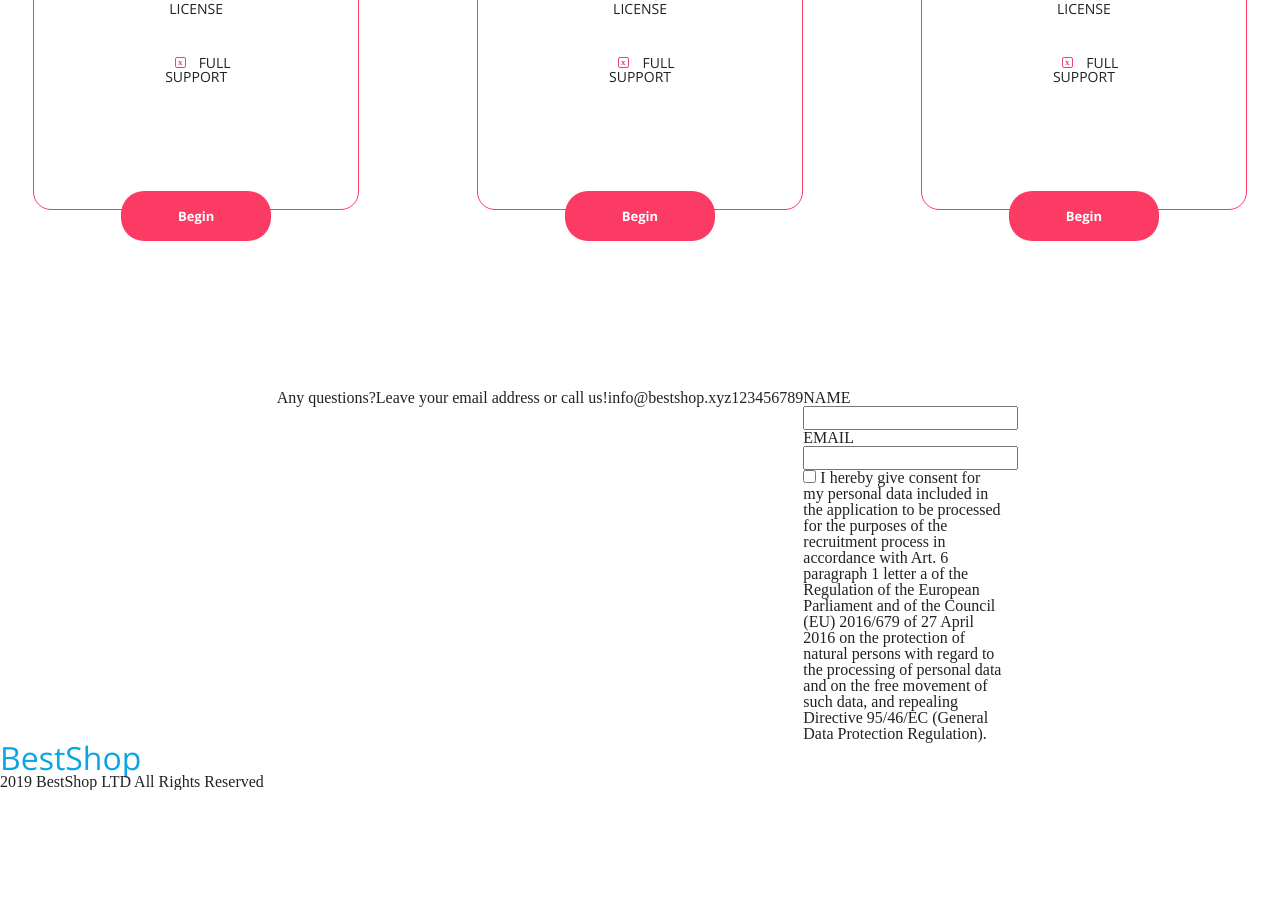
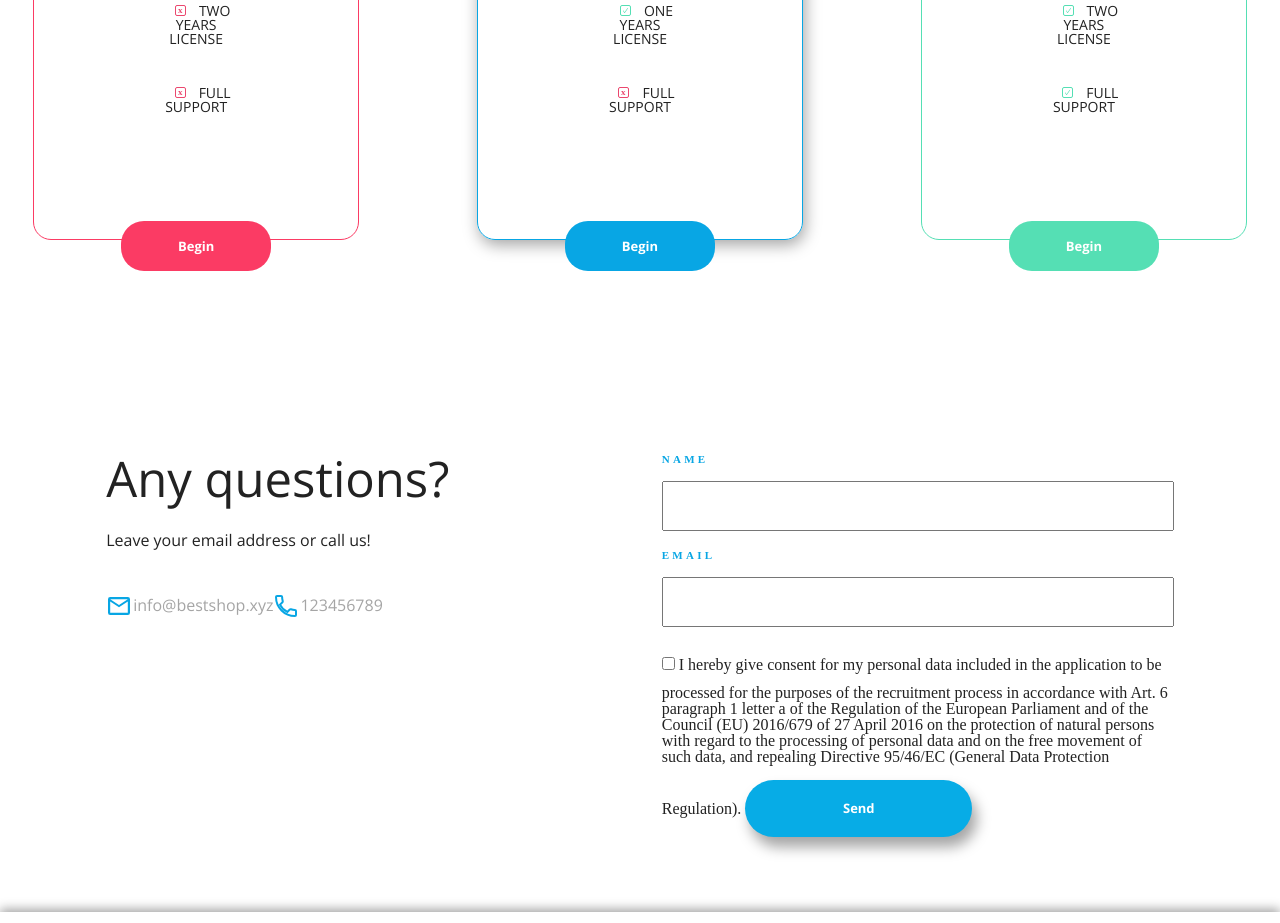
Before and after one commit to ArekMx/One-Page-BestShop, a plain HTML site: page index.html in a window 1280 px wide. Shown: the part 3147-4070 px from the top of the page. Before the commit the page ends 3937 px from the top, so only its background shows below. Drawn offline with nearby package versions, Linux system fonts and the light colour scheme.

Commit message:
All HTML structure and 90% css

```diff
--- a/CSS/style.css
+++ b/CSS/style.css
@@ -342,7 +342,7 @@ span {
 }
 
 .package-offers {
-    padding-bottom: 180px;
+    margin-bottom: 180px;
 }
 
 
@@ -365,7 +365,7 @@ span {
     text-align: center;
     border: 1px solid var(--color-redish);
     border-radius: 18px;
-    margin: 0 59px 0 59px;
+    margin: 30px 59px 30px 59px;
 }
 
 
@@ -394,6 +394,8 @@ span {
     padding: 20px;
 }
 
+
+/* IMAGES TO PACKEGES */
 .package-info__list li::before {
     content: url("../assets/Ckechmark-1.svg");
     padding: 13px;
@@ -406,8 +408,55 @@ span {
 
 .package-info__list li:nth-of-type(4)::before {
     content: url("../assets/Close.svg");
-    padding: 13px;
 }
+
+.package:nth-of-type(2) li:nth-of-type(4)::before {
+    content: url("../assets/Ckechmark-1.svg");
+}
+
+.package:last-of-type li:nth-of-type(4)::before {
+    content: url("../assets/Ckechmark-1.svg");
+}
+
+.package:last-of-type li:last-of-type::before {
+    content: url("../assets/Ckechmark-1.svg");
+}
+
+
+/* STYLING PACKEGES  */
+
+/* RED */
+
+.package:nth-of-type(2) {
+    border-color: var(--color-praimary);
+    box-shadow: 2px 5px 16px var(--color-gray);
+}
+
+.package:nth-of-type(2) .package_button {
+    background-color: var(--color-praimary);
+}
+
+.package:nth-of-type(2) .package-dollar  {
+    color: var(--color-praimary);
+}
+
+
+
+/* GREEN */
+
+.package:last-of-type {
+    border-color: var(--color-green);
+}
+
+.package:last-of-type .package_button {
+    background-color: var(--color-green);
+}
+
+.package:last-of-type .package-dollar  {
+    color: var(--color-green);
+}
+
+/*...*/
 
 .package_button {
     display: inline-block;
@@ -429,21 +478,92 @@ span {
 
 /* CLIENT QUESTIONS TO COMPANY */
 
+.contact {
+    margin-bottom: 60px;
+}
 
-.contact-info {
+.contact .container {
     display: flex;
-    justify-content: center;
+    justify-content: space-around;
+}
+
+/* QUESTION */
+
+.contact-info__question {
+    font-size: 49px;
+    font-family: var(--font-Open-Sans);
+    line-height: 57px;
+}
+
+.contact-info__text {
+    font-size: 16px;
+    font-family: var(--font-Open-Sans);
+    line-height: 22px;
+    padding-top: 22px;
+    padding-bottom: 42px;
+}
+
+.contact-info__email-number {
+    font-family: var(--font-Open-Sans);
+    font-size: 16px;
+    line-height: 22px;
+    color: var(--color-gray);
+}
+
+/* FORM */
+
+.form {
+    width: 40%;
+}
+
+form {
+    display: inline-block;
+}
+
+input {
+    margin: 15px 0 15px 0;
+}
+
+form input[type="text"] {
+    width: 100%;
+    height: 50px;
+}
+
+form input[type="submit"] {
+    width: 227px;
+    height: 57px;
+    box-shadow: 5px 10px 14px var(--color-gray);
+    border: none;
+    border-radius: 35px;
+    background-color: var(--color-praimary-shadow);
+    font-size: 13px;
+    font-family: var(--font-Open-Sans);
+    font-weight: bold;
+    color: var(--color-white);
+}
+
+.form__name-email {
+    font-size: 11px;
+    color: var(--color-praimary);
+    font-weight: bold;
+    letter-spacing: 3.28px;
+
 }
 
 
+/* FOOTER */
 
-
-.contact-form {
-    width: 200px;
+footer {
+    height: 89px;
+    box-shadow: 0 -3px 10px var(--color-gray);
 }
 
-.email-phone {
+footer  {
     display: flex;
+    justify-content: space-around;
+    align-items: center;
+    padding: 15px;
 }
-
-/* FOOTER */
+.footer_left-side a {
+    margin-bottom: 7px;
+}
--- a/index.html
+++ b/index.html
@@ -97,7 +97,6 @@
         </div>
 </section>
 <section class="package-offers">
-    <div class="container2">
         <div class="main-title">
             <h2>Pricing</h2>
         </div>
@@ -139,38 +138,36 @@
                 <a href="#" class="package_button">Begin</a>
             </div>
         </div>
-    </div>
 </section>
 <section class="contact">
     <div class="container">
         <div class="contact-info">
-            <h2>Any questions?</h2>
-            <p>Leave your email address or call us!</p>
-            <div class="email-phone">
-                <p>info@bestshop.xyz</p>
-                <p>123456789</p>
-            </div>
-            <div class="contact-form">
-                <form>
-                    <p>NAME</p>
-                    <label>
-                        <input type="text">
-                    </label>
-                    <p>EMAIL</p>
-                    <label>
-                        <input type="email">
-                    </label>
-                </form>
+            <h2 class="contact-info__question">Any questions?</h2>
+            <p class="contact-info__text">Leave your email address or call us!</p>
+            <p class="contact-info__email-number"><img src="./assets/Mail%20Icon.svg" alt="Company Mail">info@bestshop.xyz<img src="./assets/Phone%20Icon.svg" alt="Company Phone">123456789</p>
+        </div>
+        <div class="form">
+            <form>
+                <label class="form__name-email">NAME</label>
+                <input type="text" />
+                <label class="form__name-email">EMAIL</label>
+                <input type="text" />
                 <input type="checkbox" id="chk">
                 <label class="text_agreement" for="chk">I hereby give consent for my personal data included in the application to be processed for the purposes of the recruitment process in accordance with Art. 6 paragraph 1 letter a of the Regulation of the European Parliament and of the Council (EU) 2016/679 of 27 April 2016 on the protection of natural persons with regard to the processing of personal data and on the free movement of such data, and repealing Directive 95/46/EC (General Data Protection Regulation).</label>
-            </div>
+                <input type="submit" value="Send" />
+            </form>
         </div>
+    </div>
 </section>
-<footer class="page-footer">
-    <div class="container">
-        <a href="#" class="logo">BestShop</a>
-        <p> 2019 BestShop LTD All Rights Reserved </p>
-    </div>
+<footer>
+        <div class="footer_left-side">
+            <a href="#" class="logo">BestShop</a>
+            <p> &copy 2019 BestShop LTD, All Rights Reserved </p>
+        </div>
+        <div class="footer_right-side">
+            <img src="assets/Twitter.svg" alt="Twitter Page">
+            <img src="assets/Facebook.svg" alt="Facebook Page">
+        </div>
 </footer>
 </body>
 </html>
```
